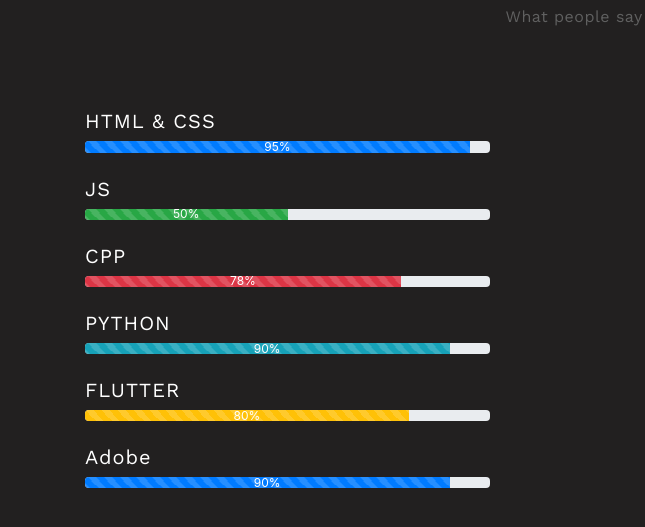
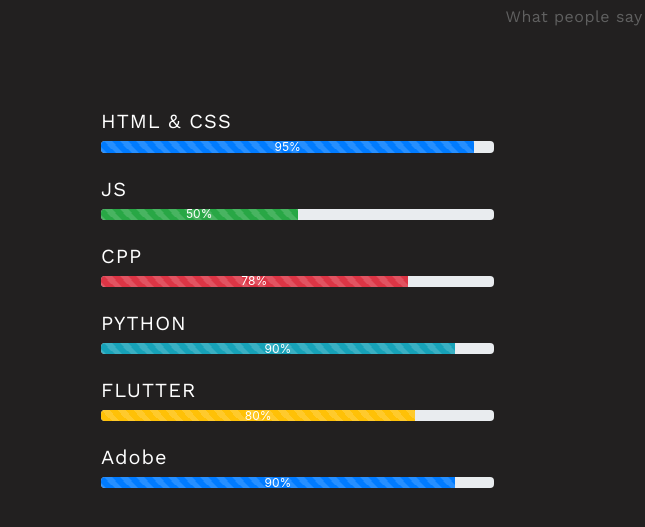
Before and after one commit to iamshm/Portfolio2, a plain HTML site: page index.html in a window 1280 px wide. Shown: the part 1829-2356 px from the top of the page, 0-645 px from the left. Drawn offline with nearby package versions, Linux system fonts and the light colour scheme.

Commit message:
skill levels redesigned

```diff
--- a/css/style.css
+++ b/css/style.css
@@ -163,6 +163,7 @@ p{
 }
 .name{
     padding-bottom: .5rem;
+    padding-left: 1rem;
 }
 .levelskills-content{
 padding: 3rem 0;
--- a/js/script.js
+++ b/js/script.js
@@ -1,3 +1,6 @@
+//for color changing navbar
+
+
 $(window).scroll(function () {
     $('nav').toggleClass('scrolled', $(this).scrollTop() > 600);
 });
```
